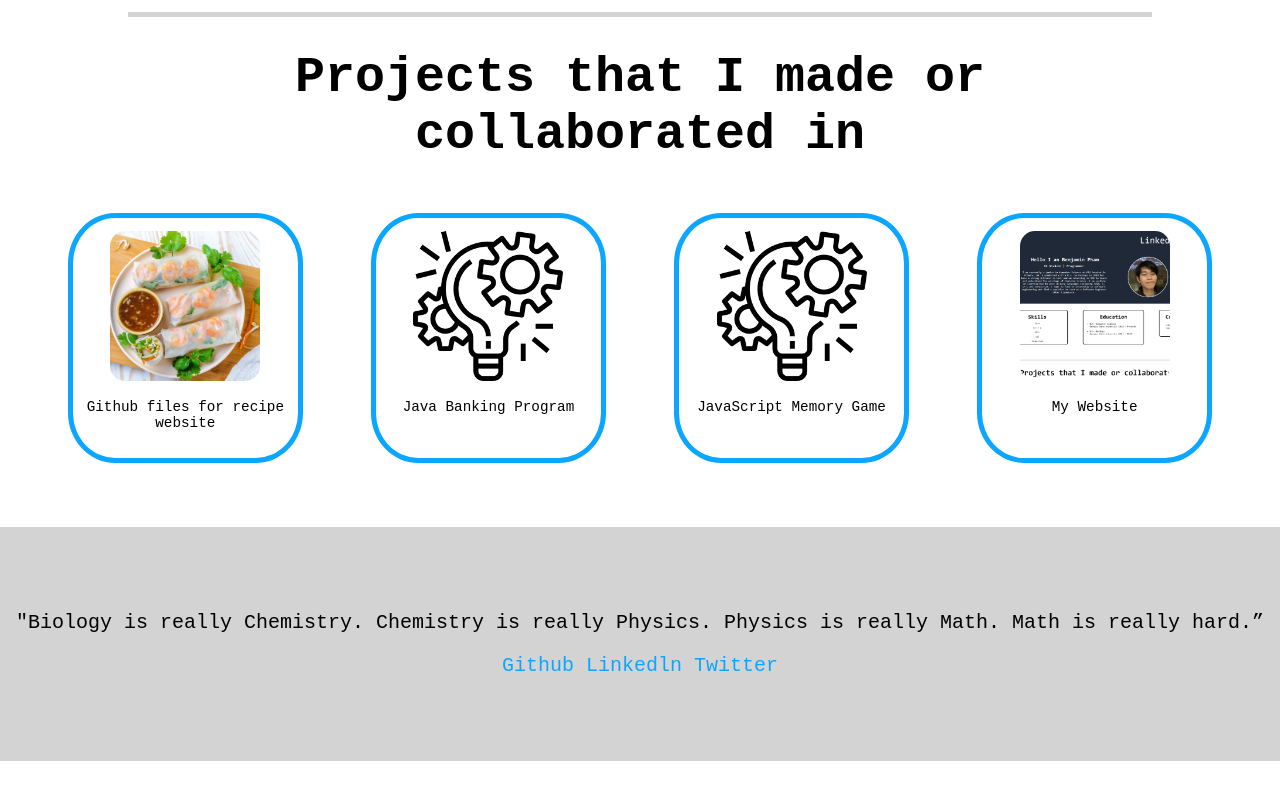
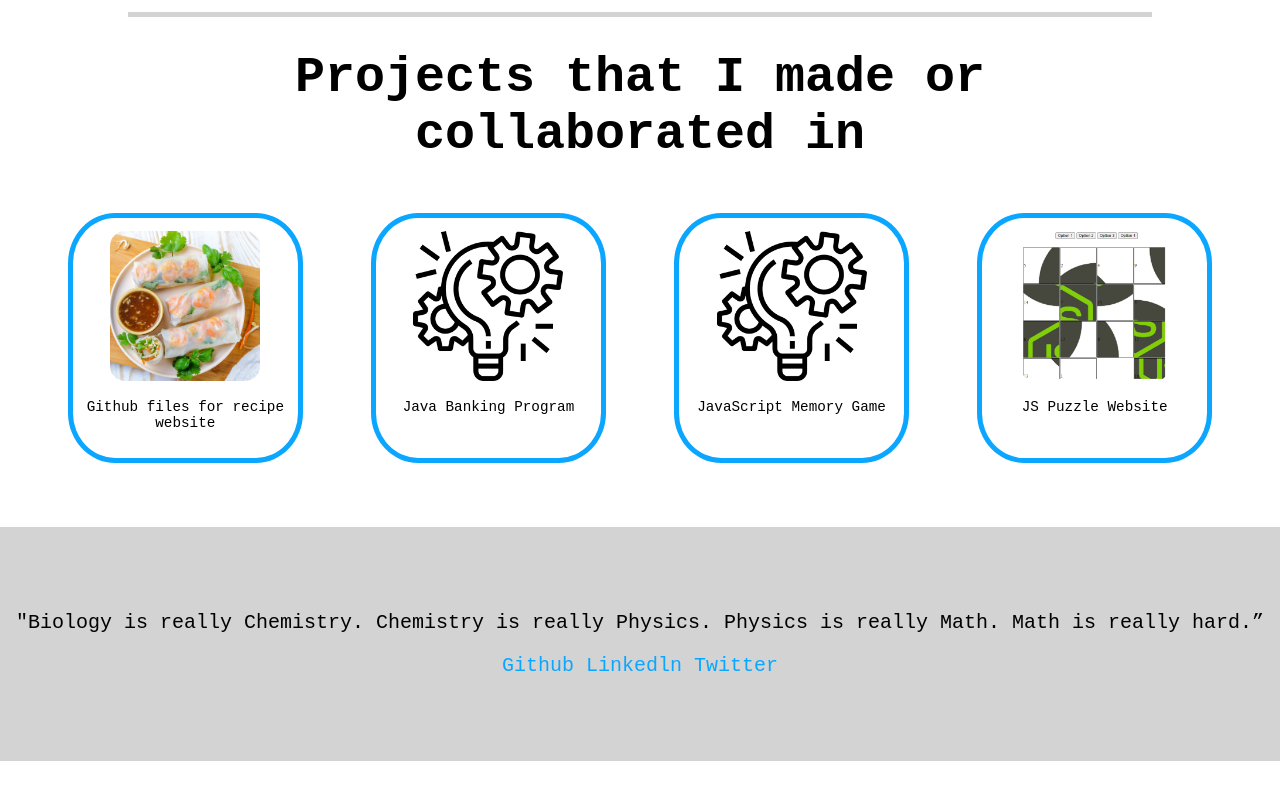
Before and after one commit to benminpham/benjamin-pham.github.io, a plain HTML site: page index.html in a window 1280 px wide. Shown: the part 830-1630 px from the top of the page. Drawn offline with Linux system fonts and the light colour scheme.

Commit message:
Update index.html

```diff
--- a/index.html
+++ b/index.html
@@ -87,8 +87,8 @@
                 </div>
                 <div class = "project4">
                     <div id = "project4Box">
-                        <a href="#top"><img id = "website" src = "website.png" alt = "This is icon"></a>
-                        <p class = "descriptionProjects">My Website</p>
+                        <a href="https://github.com/benminpham/JavaScriptMemoryG"><img id = "website" src = "Puzzle.png" alt = "This is icon"></a>
+                        <p class = "descriptionProjects">JS Puzzle Website</p>
                     </div>
                 </div>
             </div>
```
